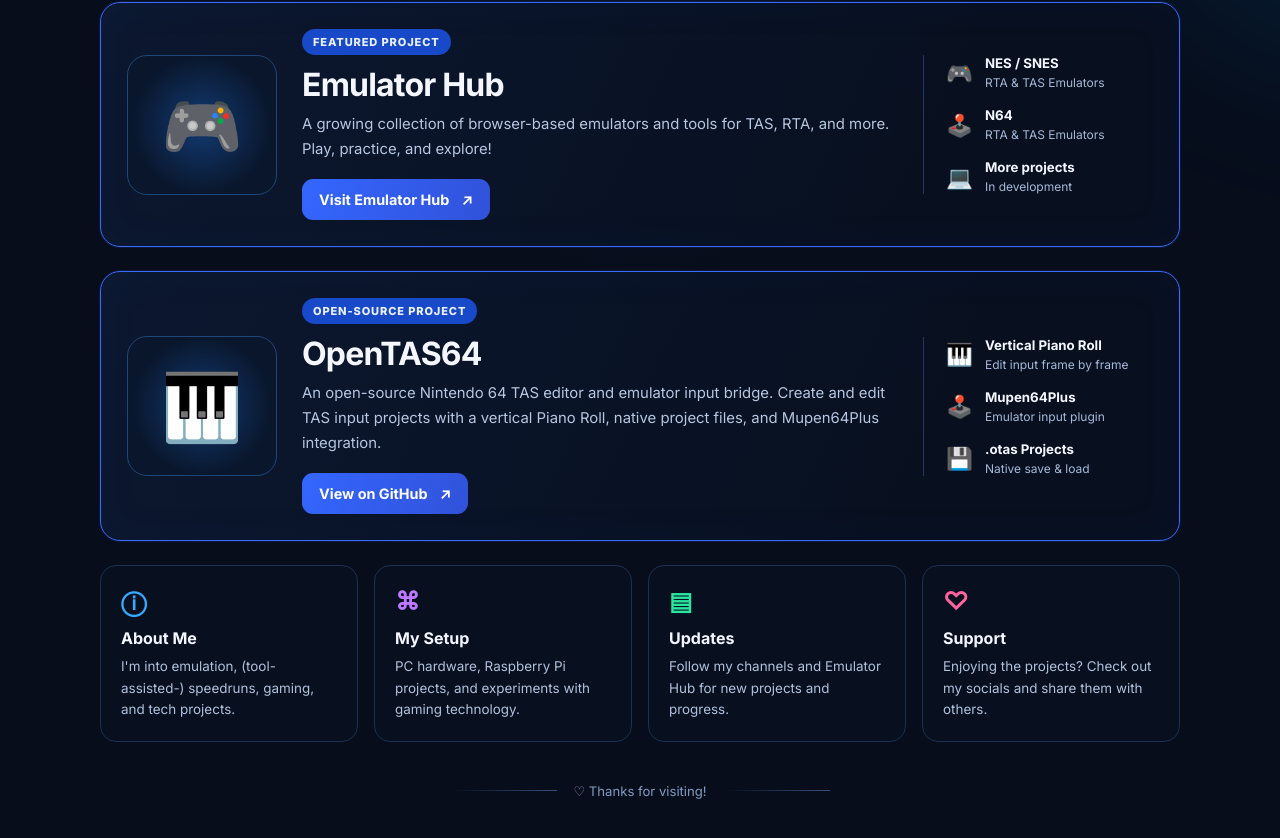
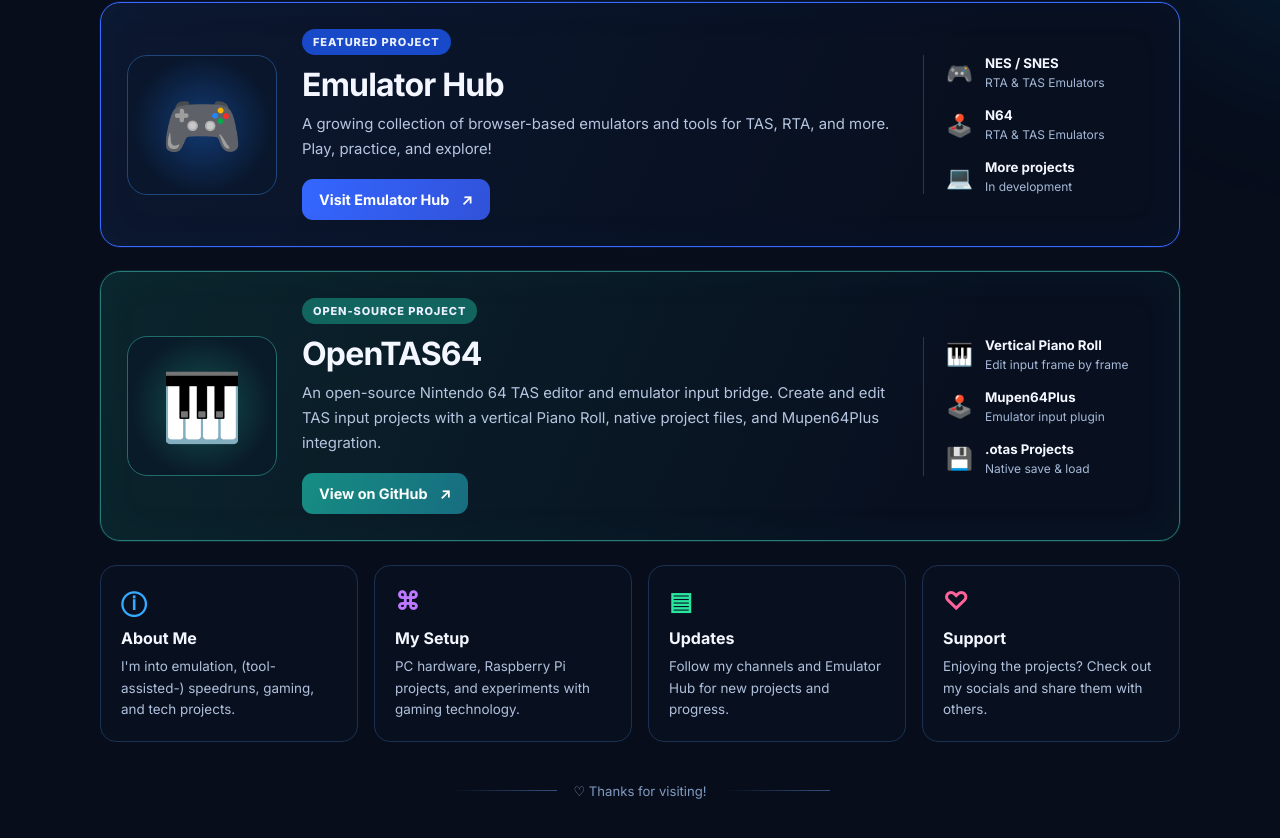
Before and after one commit to Frozican/Frozican-Dashboard, a plain HTML site: page index.html in a window 1280 px wide. Shown: the part 662-1500 px from the top of the page. Drawn offline with Linux system fonts and the light colour scheme.

Commit message:
Style OpenTAS64 project card

```diff
--- a/style.css
+++ b/style.css
@@ -49,3 +49,9 @@ footer{display:flex;align-items:center;justify-content:center;gap:16px;max-width
 /* Precisely center the YouTube play symbol within its red tile */
 .youtube-mark{display:grid;place-items:center}
 .youtube-mark svg{display:block;width:31px;height:31px}
+
+/* OpenTAS64 project card accent */
+.opentas64-project{border-color:#287b78;background:linear-gradient(115deg,#0b252d,#081020 75%);box-shadow:0 0 0 1px #25b9a522,inset 0 0 40px #0e6c6812}
+.opentas64-project .project-icon{border-color:#216d6b;background:radial-gradient(circle,#14504f,#091b28 70%)}
+.opentas64-project .tag{background:#12645f}
+.opentas64-project .primary-button{background:linear-gradient(110deg,#168d83,#176d80)}
```
